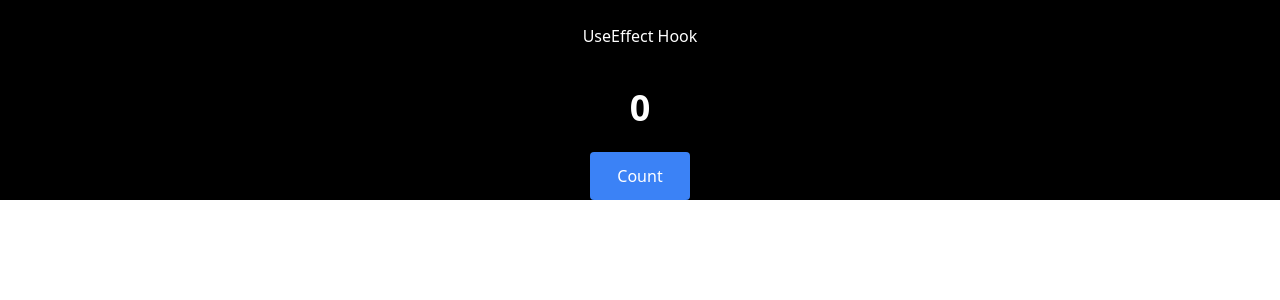
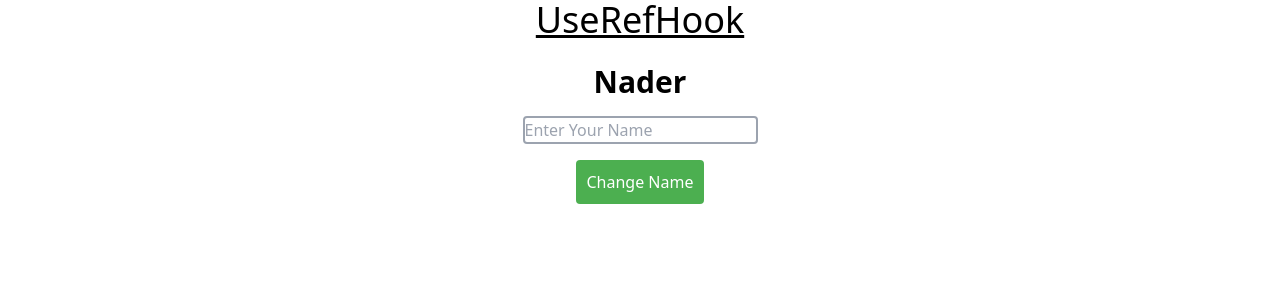
Before and after one commit to codewithzaman/React-Hooks-Tutorial, a React (Create React App) app: page / in a window 1280 px wide. Shown: the top 300 px of the page. Built offline with nearby package versions, Linux system fonts and the light colour scheme; no server answers.

Commit message:
created UseRef Hook

```diff
--- a/src/App.js
+++ b/src/App.js
@@ -1,5 +1,5 @@
 import './App.css';
-import UseEffectHook from './Hooks-Pedro/UseEffect/UseEffectHook';
+// import UseEffectHook from './Hooks-Pedro/UseEffect/UseEffectHook';
 // import UseReducerHook from './Hooks-Pedro/UseReducer/UseReducerHook';
 // import UseReducerHook2 from './Hooks-Pedro/UseReducer/UseReducerHook2';
 // import UseStateHook from './Hooks-Pedro/UseState/UseStateHook';
@@ -9,6 +9,7 @@ import UseEffectHook from './Hooks-Pedro/UseEffect/UseEffectHook';
 // import UseRef2 from './React-Hooks/UseRef/UseRef2';
 // import UseCallBack from './React-Hooks/UseCallback/UseCallBack';
 // import UseMemo from './React-Hooks/UseMemo/UseMemo';
+import UseRefHook from './Hooks-Pedro/UseRefHook/UseRefHook'
 function App() {
   return (
     <div className="App">
@@ -21,7 +22,8 @@ function App() {
       {/* <UseStateHook/> */}
       {/* <UseReducerHook/> */}
       {/* <UseReducerHook2/> */}
-      <UseEffectHook/>
+      {/* <UseEffectHook/> */}
+      <UseRefHook/>
     </div>
   );
 }
--- /dev/null
+++ b/src/Hooks-Pedro/UseRefHook/UseRefHook.js
@@ -0,0 +1,14 @@
+import React from 'react'
+
+const UseRefHook = () => {
+  return (
+    <div className='flex flex-col justify-center items-center  '>
+        <h1 className='text-4xl underline'>UseRefHook</h1> <br/>
+        <h1 className='text-3xl font-semibold'>Nader</h1>
+        <input className='border-2 border-gray-400 rounded my-4' type="text" placeholder='Enter Your Name'/>
+        <button>Change Name</button>
+    </div>
+  )
+}
+
+export default UseRefHook
```
